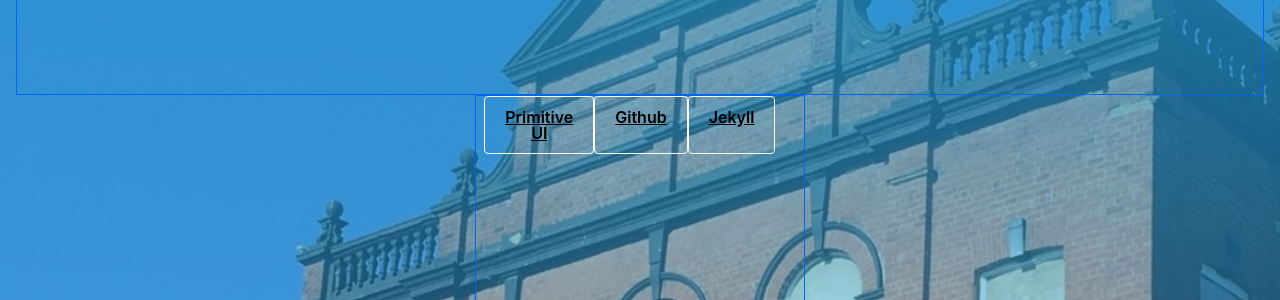
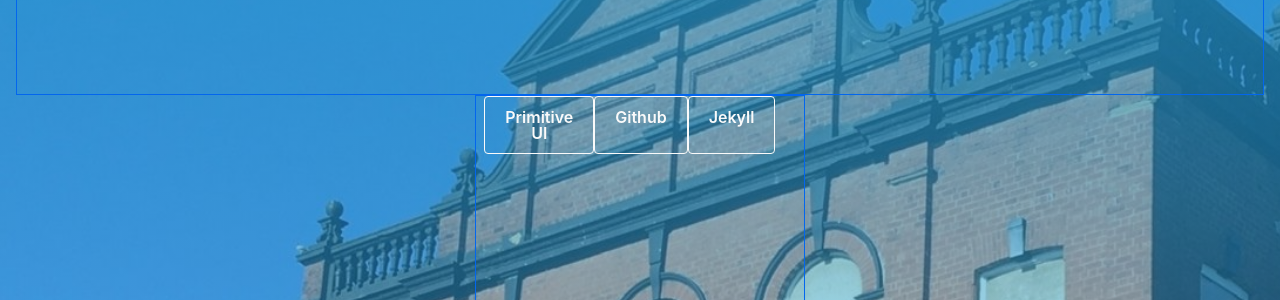
Before and after one commit to woodcox/city-jekyll, a Jekyll site: the page built from pages/_docs/2021-01-08-helper.md, in a window 1280 px wide. Shown: the part 352-652 px from the top of the page. Built offline with Jekyll 4.4.1, drawn with Linux system fonts in a browser that asks for light colours.

Commit message:
Update docs-hero.html

```diff
--- a/_includes/templates/docs-hero.html
+++ b/_includes/templates/docs-hero.html
@@ -7,9 +7,9 @@
   </div>
   <div class="hero-buttons medium-container">
     <div class="flex-row">
-      <p class="flex-small sm-one-third button muted-button full-button"><a href="https://taniarascia.github.io/primitive">Primitive UI</a></p>
-      <p class="flex-small sm-one-third button muted-button full-button"><a href="https://github.com/woodcock3/city-jekyll">Github</a></p>
-      <p class="flex-small sm-one-third button muted-button full-button"><a href="https://jekyllrb.com/">Jekyll</a></p>
+      <a class="flex-small sm-one-third button muted-button full-button" href="https://taniarascia.github.io/primitive">Primitive UI</a>
+      <a class="flex-small sm-one-third button muted-button full-button" href="https://github.com/woodcock3/city-jekyll">Github</a>
+      <a class="flex-small sm-one-third button muted-button full-button" href="https://jekyllrb.com/">Jekyll</a>
     </div>
   </div>
 </section>
```
